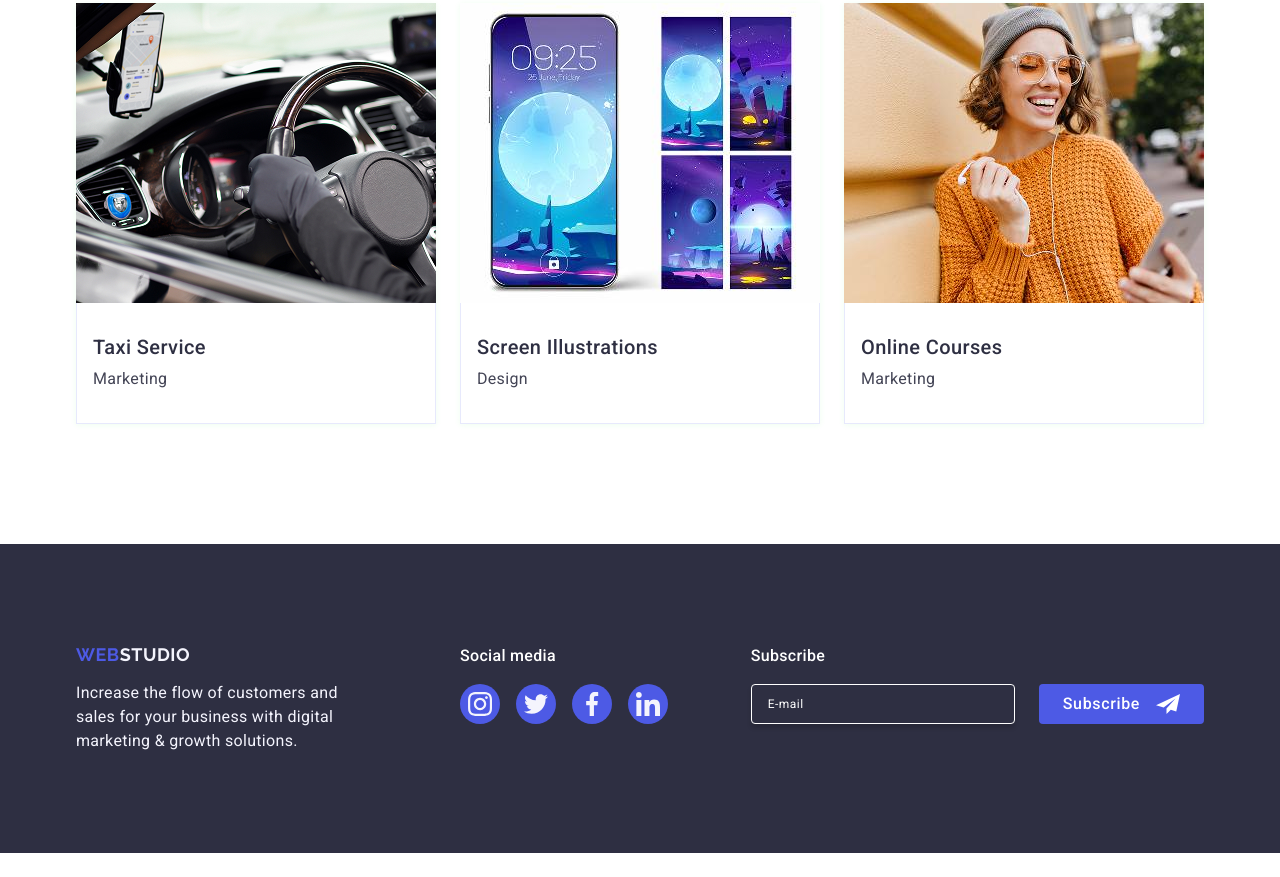
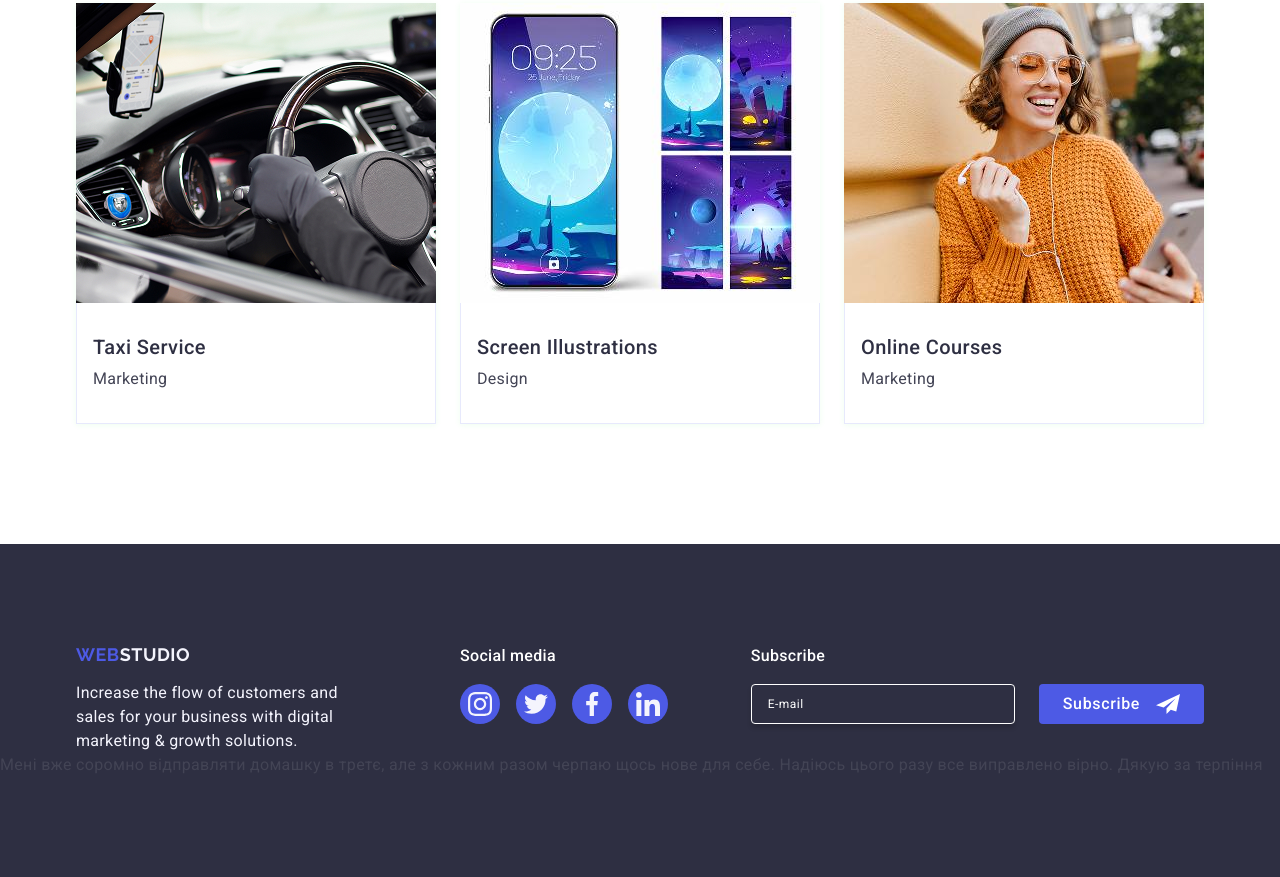
Before and after one commit to Svitwave/goit-markup-hw-06, a plain HTML site: page index.html in a window 1280 px wide. Shown: the part 2379-3256 px from the top of the page. Before the commit the page ends 3232 px from the top, so only its background shows below. Drawn offline with nearby package versions, Linux system fonts and the light colour scheme.

Commit message:
Adds personal reflection message to footer
Includes a heartfelt note expressing the author's feelings about submitting homework multiple times and appreciation for patience.

This addition enhances the footer by providing a personal touch and context for the ongoing learning process.

```diff
--- a/index.html
+++ b/index.html
@@ -660,6 +660,11 @@
           </form>
         </div>
       </div>
+      <p>
+        Мені вже соромно відправляти домашку в третє, але з кожним разом черпаю
+        щось нове для себе. Надіюсь цього разу все виправлено вірно. Дякую за
+        терпіння
+      </p>
     </footer>
 
     <div class="modal-overlay">
```
